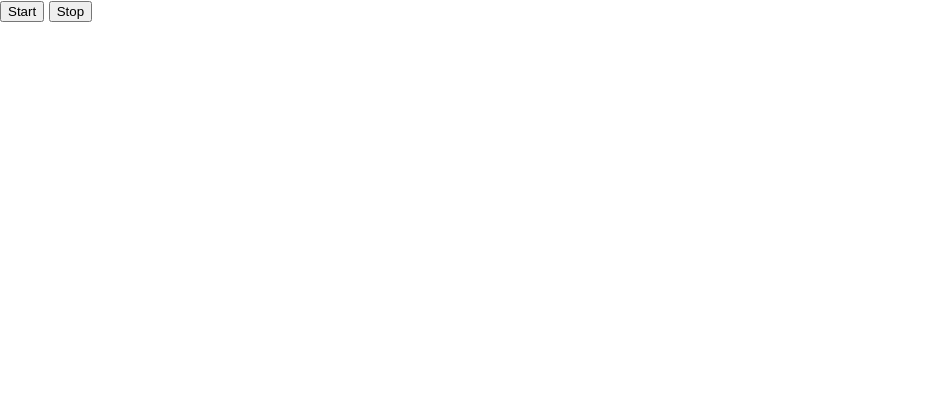
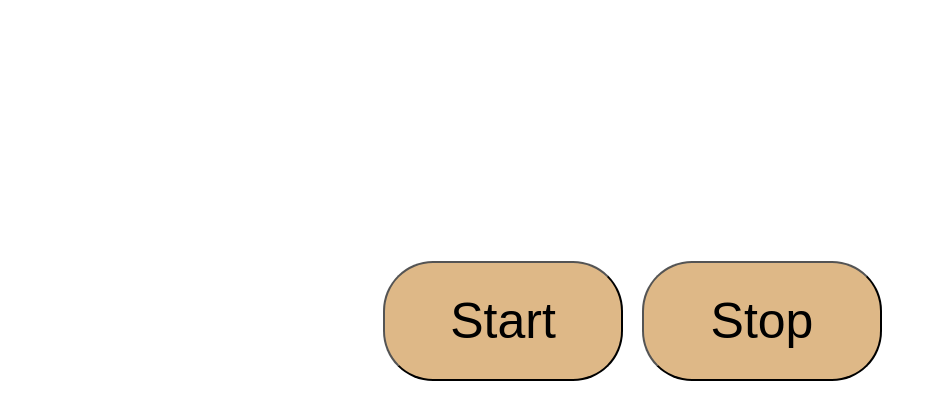
Before and after one commit to SvetlanaMerkurieva/goit-js-hw-11-color-switch, a website built with Parcel: page src/index.html in a window 1280 px wide. Shown: the whole page, without its empty margins (0-945 px from the left). Built offline with nearby package versions, Linux system fonts and the light colour scheme.

Commit message:
Добавляет стили

```diff
--- a/src/index.html
+++ b/src/index.html
@@ -12,8 +12,8 @@
     <link rel="stylesheet" href="styles.css" />
   </head>
   <body>
-    <button type="button" data-action="start">Start</button>
-    <button type="button" data-action="stop">Stop</button>
+    <button class="btn" type="button" data-action="start">Start</button>
+    <button class="btn" type="button" data-action="stop">Stop</button>
 
     <script src="index.js"></script>
   </body>
--- a/src/index.js
+++ b/src/index.js
@@ -17,6 +17,7 @@ let timerID = null;
 startBtn.addEventListener('click', onStart);
 
 function onStart() {
+  stopBtn.classList.add
   const min = 0;
   const max = colors.length-1;
     const randomIntegerFromInterval = (min, max) => {
@@ -26,9 +27,12 @@ function onStart() {
    document.body.style.backgroundColor = `${colors[randomIntegerFromInterval(min, max)]}`;
   }, 1000);
   startBtn.removeEventListener('click', onStart);
+  startBtn.classList.add("btn-noActive");
 }
+
 stopBtn.addEventListener('click', onStop);
 function onStop() {
   clearInterval(timerID);
   startBtn.addEventListener('click', onStart);
+  startBtn.classList.remove("btn-noActive");
 };
--- a/src/styles.css
+++ b/src/styles.css
@@ -1,5 +1,21 @@
 body {
-  margin: 0;
-  font-family: -apple-system, BlinkMacSystemFont, 'Segoe UI', Roboto, Oxygen,
-    Ubuntu, Cantarell, 'Open Sans', 'Helvetica Neue', sans-serif;
+  text-align: center;
 }
+.btn {
+  width: 240px;
+  height: 120px;
+  font-size: 50px;
+  border-radius: 50px;
+  margin-top: 20%;
+  background-color: burlywood;
+  margin-right: 15px;
+}
+.btn:hover {
+  cursor: pointer;
+}
+.btn-noActive {
+  background-color: grey;
+}
+.btn-noActive:hover {
+  cursor: default;
+}
```
